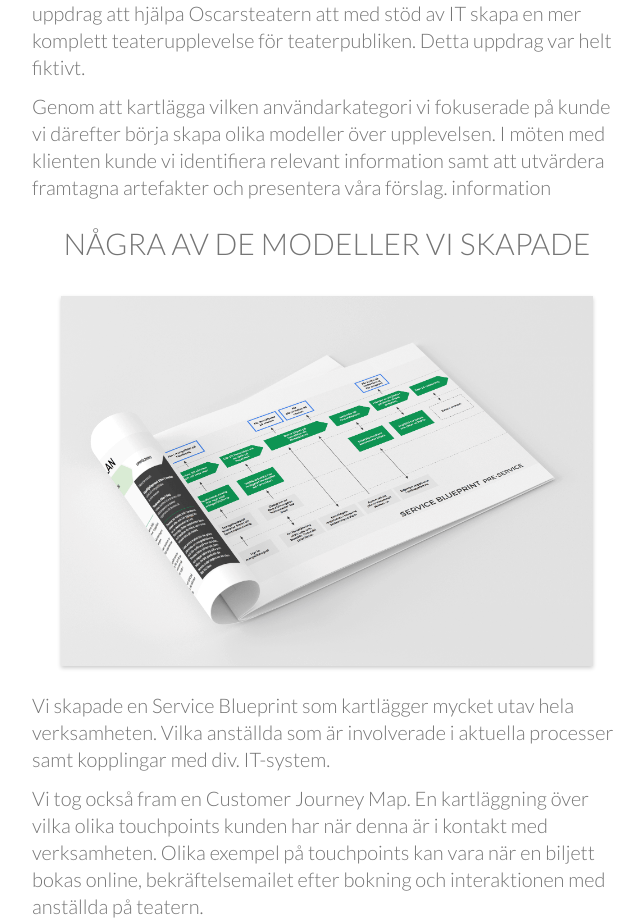
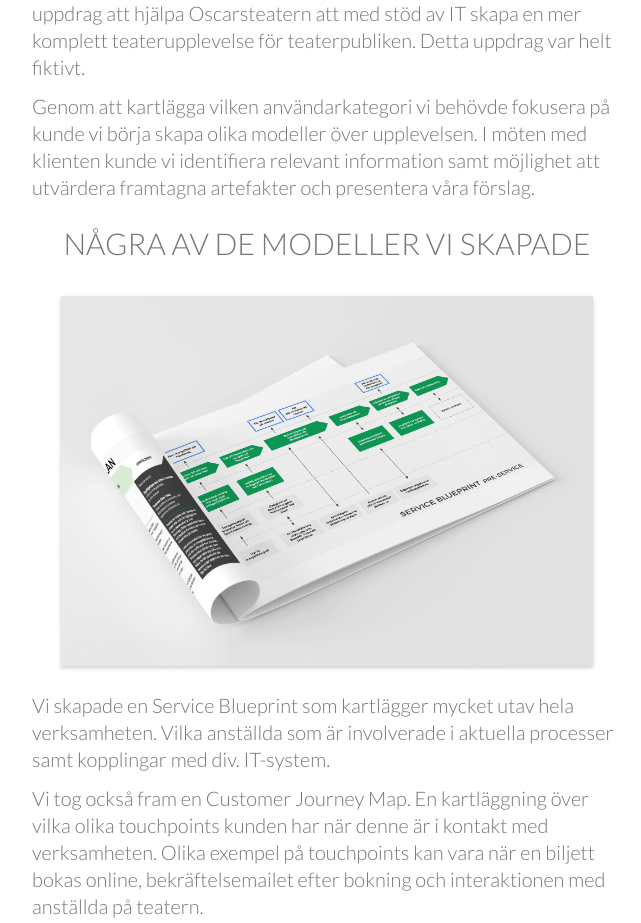
Before and after one commit to wictorstenseke/my-portfolio, a PHP site: page /case-servicedesign.php in a window 1280 px wide. Shown: the part 501-1424 px from the top of the page, without its empty margins (313-954 px from the left). Run offline with PHP 8.4, Linux system fonts and the light colour scheme; some libraries are stand-ins or nearby versions.

Commit message:
fixed typos

```diff
--- a/includes/include-case-hogelid.php
+++ b/includes/include-case-hogelid.php
@@ -29,7 +29,7 @@
       <img class="content-image" src="img/hogelid2.png" alt="exempelbild">
       <!-- <p class="image-caption">Exempeltext för bild texter.</p> -->
       <p class="checklist">
-        Min designprocess började med att skissa upp en idé med penna och papper. Eftersom det är en liten applikation användes digitila designverktyg tidigt i processen. Sedan skapades en klickbar prototyp som delades med olika medlemmar för att samla in feedback.
+        Designprocessen började med att skissa upp en idé med penna och papper. Eftersom det är en liten applikation användes digitala designverktyg tidigt i processen. Sedan skapades en klickbar prototyp som delades med olika medlemmar för att samla in feedback.
       </p>
       <p class="checklist">
         Webbtjänsten utvecklades med fokus på smartphones. Visionen är att tjänsten skall visa god översikt över bokade tider samt att det skall kännas lätt att boka en ny tid.
--- a/includes/include-case-servicedesign.php
+++ b/includes/include-case-servicedesign.php
@@ -25,8 +25,7 @@
         mer komplett teaterupplevelse för teaterpubliken. Detta uppdrag var helt fiktivt.
       </p>
       <p>
-        Genom att kartlägga vilken användarkategori vi fokuserade på kunde vi därefter börja skapa olika modeller över upplevelsen. I möten med klienten kunde vi identifiera relevant information samt att utvärdera framtagna artefakter och presentera våra förslag.
-        information
+        Genom att kartlägga vilken användarkategori vi behövde fokusera på kunde vi börja skapa olika modeller över upplevelsen. I möten med klienten kunde vi identifiera relevant information samt möjlighet att utvärdera framtagna artefakter och presentera våra förslag.
       </p>
       <h2>Några av de modeller vi skapade</h2>
       <img class="content-image box-shadow" src="img/blueprint3.png" alt="exempelbild">
@@ -34,7 +33,7 @@
         Vi skapade en Service Blueprint som kartlägger mycket utav hela verksamheten. Vilka anställda som är involverade i aktuella processer samt kopplingar med div. IT-system.
       </p>
       <p>
-        Vi tog också fram en Customer Journey Map. En kartläggning över vilka olika touchpoints kunden har när denna är i kontakt med verksamheten. Olika exempel på touchpoints kan vara när en biljett bokas online, bekräftelsemailet efter bokning och interaktionen med anställda på teatern.
+        Vi tog också fram en Customer Journey Map. En kartläggning över vilka olika touchpoints kunden har när denne är i kontakt med verksamheten. Olika exempel på touchpoints kan vara när en biljett bokas online, bekräftelsemailet efter bokning och interaktionen med anställda på teatern.
       </p>
       <img class="content-image box-shadow" src="img/blueprint4.png" alt="exempelbild">
       <p>
--- a/includes/include-index.php
+++ b/includes/include-index.php
@@ -26,7 +26,7 @@
       <div class="pure-u-md-1-2 pure-u-1 project-info">
         <div class="info-content">
           <h2 class="text-center zoom-hogelid"><a href="case-hogelid.php">Bokningssystem</a></h2>
-          <p>En webbtjänst för att boka tennisbanan på Högelids Tennisklubb. Ett ideellt arbete efter önskemål från medlemmar med längre resväg. Hemsidan möjliggör att medlemmar kan se bokade tider och boka lediga tider.</p>
+          <p>En webbtjänst för att boka tennisbanan på Högelids Tennisklubb. Ett ideellt arbete efter önskemål ifrån medlemmar med längre resväg. Hemsidan möjliggör att medlemmar kan se bokade tider och boka lediga tider.</p>
           <p>Mitt ansvarsområde har varit att skissa på idéer, designat prototyper, kodat front-end och implementerat på webbserver.</p>
           <a href="case-hogelid.php" class="text-center project-button button">Läs mer</a>
           <div class="skill-tags">
@@ -96,7 +96,7 @@
   <div class="about-wrapper">
     <img class="avatar" src="img/avatar.png">
     <p class="biography">Just nu studerar jag programmet <a href="http://www.his.se/Utbildning/Hitta-utbildning/vara-program/IT-User-Experience-Design/" class="link-inline" target="_blank">User Experience Design på Högskolan i Skövde</a>. Inne på sista året och skall skriva examensarbete till våren. </p>
-    <p class="biography">Jag är en vetgirig person som tycker om att anta utmaningar och lära mig nya saker. Det senaste året har bestått till stor del av att lära mig webbutveckling. Därför såg jag skapandet av denna hemsida som ett bra tillfälle att lära mig mera och utvidga mina kunskaper.</p>
+    <p class="biography">Jag är en vetgirig person som tycker om att anta utmaningar och lära mig nya saker. Det senaste året har bestått till stor del av att lära mig webbutveckling. Därför såg jag skapandet av denna hemsida som ett bra tillfälle till att lära mig mera och utvidga mina kunskaper.</p>
     <p class="biography">Som UX Designer anser jag att en stor del av arbetsprocessen att förstå användares behov och kartlägga vad som motiverar dem till att nå sina mål. Detta möjligggör att kunna designa bra lösningar med användaren och användarens mål i fokus.</p>
     <p class="biography">Att involvera UX tidigt i en utvecklingsprocess kan spara mycket tid och pengar då det kan ge en bred förståelse för användargrupper och beteendemönster. Att inte göra rätt från början är en stor tidstjuv!</p>
     <p class="biography">Kontakta eller lägg till mig på Linkedin. Där finns mer information om utbildning och tidigare arbete.</p>
```
